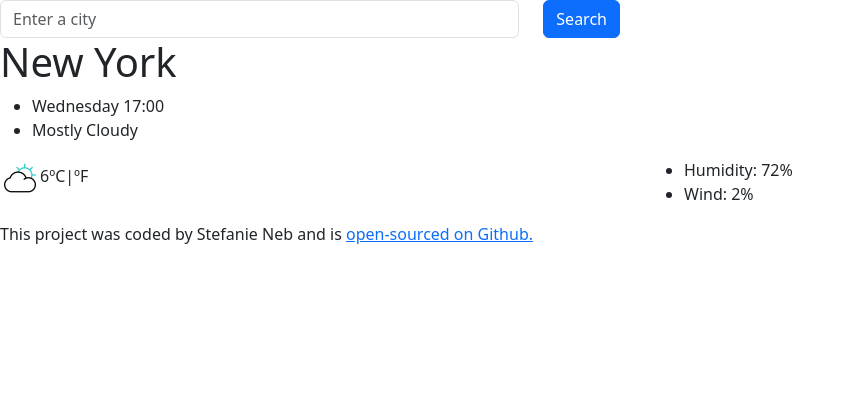
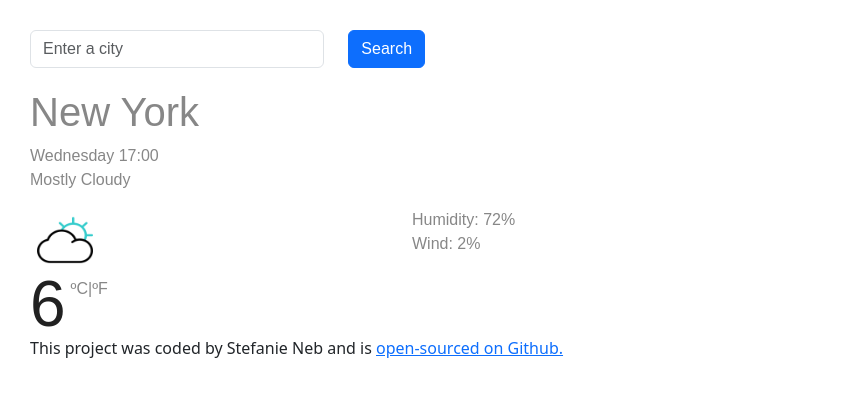
Before and after one commit to Stefmatron/reactwa-w5, a React (Create React App) app: page / in a window 1280 px wide. Shown: the top 396 px of the page, without its empty margins (0-855 px from the left). Built offline with nearby package versions, Linux system fonts and the light colour scheme.

Commit message:
added some basic css

```diff
--- a/src/App.css
+++ b/src/App.css
@@ -1,13 +1,36 @@
 .Weather {
-border: 1x solid #dadde1;
+border: 1x solid hsl(213, 4%, 41%);
+border-radius: 5px;
+font-family: arial, sans-serif;
+color:rgb(135,135,135);
+}
+.Weather ul {
+  list-style-type: none;
+  padding-left: 0;
 }
 
+.Weather .temperature {
+  font-size: 64px;
+  padding-top: 20px;
+  line-height: 64px;
+  font-weight: 400;
+  color: rgb(33,33,33);
 
-@keyframes App-logo-spin {
-  from {
-    transform: rotate(0deg);
-  }
-  to {
-    transform: rotate(360deg);
-  }
 }
+.Weather img {
+  display: inline-block;
+  height: 64px;
+  margin-right: 10px;
+}
+.Weather .unit {
+  font-size: 16px;
+  font-weight: 400;
+  position: relative;
+  line-height: 1;
+  top: -32px;
+  margin-left: 5px;
+}
+
+.Weather h1 {
+  margin-top: 20px;
+}
--- a/src/App.js
+++ b/src/App.js
@@ -1,5 +1,6 @@
 
 import './App.css';
+import './index.css';
 
 function App() {
   return (
@@ -7,7 +8,7 @@ function App() {
       <footer>
         This project was coded by Stefanie Neb and is {" "}
         <a href="https://github.com/Stefmatron/reactwa-w5.git"
-          target="_blank" rel="noopener">
+          target="_blank" rel="noopener noreferrer">
             open-sourced on Github.
         </a>
       </footer>
--- a/src/Weather.js
+++ b/src/Weather.js
@@ -1,6 +1,7 @@
 import React from "react";
 import icons from "./icons/cloudy.gif";
 import './App.css';
+import './index.css';
 
 function Weather() {
     return (
@@ -24,10 +25,20 @@ function Weather() {
             <li>Wednesday 17:00</li>
             <li>Mostly Cloudy</li>
         </ul>
-        <div className="row">
+
+        <div className="row mt-3">
             <div className="col-6">
-                <img src={icons} height="40px" width="40px" ></img>
-                6ºC|ºF
+                <div className="clearfix">
+                <img
+                    src={icons} height="70px" width="70px"
+                    alt="cloudy icon"
+                    className="float-left"
+                />
+                <div className="float-left">
+                    <span className="temperature">6</span>
+                    <span className="unit">ºC|ºF</span>
+                </div>
+              </div>
             </div>
             <div className="col-6">
                 <ul>
--- a/src/index.css
+++ b/src/index.css
@@ -0,0 +1,5 @@
+body {
+    max-width: 800px;
+    padding: 30px;
+    font-family: arial, sans-serif;
+}
--- a/src/index.js
+++ b/src/index.js
@@ -1,6 +1,7 @@
 import React from 'react';
 import ReactDOM from 'react-dom/client';
 import './App.css';
+import './index.css';
 import 'bootstrap/dist/css/bootstrap.css';
 import App from './App';
 import Weather from './Weather';
```
